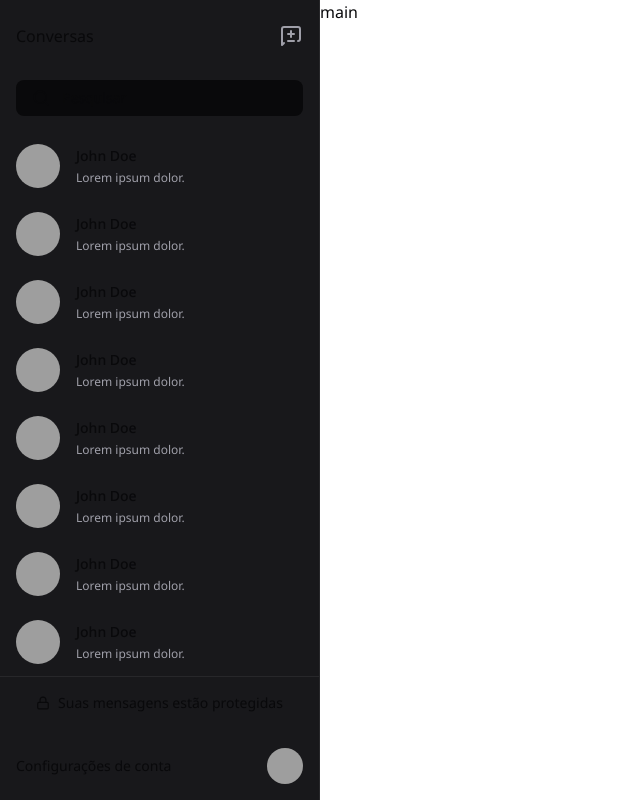
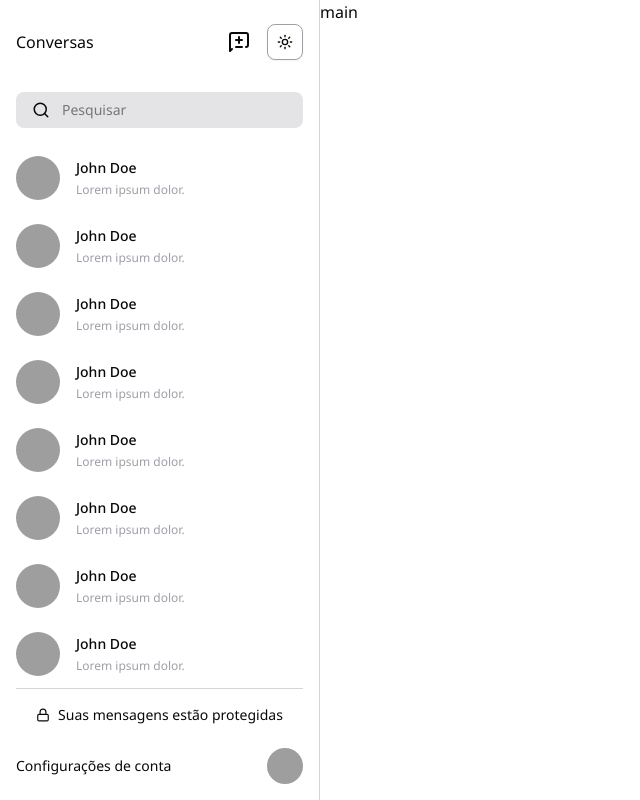
Before and after one commit to GustavoeDev/talkroom-frontend, a Next.js app: page / in a window 1280 px wide. Shown: the whole page, without its empty margins (0-640 px from the left). Built offline with nearby package versions, Linux system fonts and the light colour scheme; no server answers; grey boxes are pictures that could not be loaded.

Commit message:
feat: enhance home page layout with mode toggle and improve dropdown menu options

```diff
--- a/src/app/page.tsx
+++ b/src/app/page.tsx
@@ -1,3 +1,4 @@
+import { ModeToggle } from "@/components/layouts/providers";
 import Chat from "@/components/shared/chat";
 import DropdownMenuComponent from "@/components/shared/dropdown-menu-component";
 import ToolTipHoverComponent from "@/components/shared/tooltip-component";
@@ -6,17 +7,20 @@ import { Lock, MessageSquareDiff, Search } from "lucide-react";
 export default function Home() {
   return (
     <main className="h-screen w-full flex">
-      <aside className="max-w-[25%] w-full bg-zinc-900 border-r border-zinc-800 flex flex-col">
+      <aside className="max-w-[25%] w-full dark:bg-zinc-900 bg-white border-r dark:border-zinc-800 border-zinc-300 flex flex-col">
         <div className="p-4 flex flex-col gap-8">
           <div className="flex items-center justify-between mt-2">
             <ToolTipHoverComponent text="Conversas">
               Conversas
             </ToolTipHoverComponent>
-            <ToolTipHoverComponent text="Nova conversa">
-              <MessageSquareDiff className="text-zinc-400 hover:text-zinc-100 cursor-pointer" />
-            </ToolTipHoverComponent>
+            <div className="flex items-center gap-4">
+              <ToolTipHoverComponent text="Nova conversa">
+                <MessageSquareDiff className="dark:text-zinc-400 dark:hover:text-zinc-100 hover:text-zinc-600 cursor-pointer" />
+              </ToolTipHoverComponent>
+              <ModeToggle />
+            </div>
           </div>
-          <div className="w-full py-2 px-4 bg-zinc-950 flex items-center gap-3 rounded-md text-sm">
+          <div className="w-full py-2 px-4 dark:bg-zinc-950 bg-zinc-200 flex items-center gap-3 rounded-md text-sm">
             <label htmlFor="searchInput" className="cursor-pointer">
               <Search size={18} />
             </label>
@@ -33,7 +37,7 @@ export default function Home() {
           <Chat />
           <Chat />
           <Chat />
-          <div className="border-t border-zinc-800 py-4 flex items-center justify-center gap-2">
+          <div className="border-t dark:border-zinc-800 border-zinc-300 mx-4 py-4 flex items-center justify-center gap-2">
             <Lock size={14} />
             <p className="text-sm">Suas mensagens estão protegidas</p>
           </div>
--- a/src/components/shared/chat.tsx
+++ b/src/components/shared/chat.tsx
@@ -2,7 +2,7 @@ import AvatarComponent from "./avatar-component";
 
 export default function Chat() {
   return (
-    <button className="hover:bg-zinc-800 cursor-pointer py-3 px-4 flex items-center gap-4 w-full">
+    <button className="dark:hover:bg-zinc-800 hover:bg-zinc-100 cursor-pointer py-3 px-4 flex items-center gap-4 w-full">
       <AvatarComponent className="w-11 h-11" />
       <div className="flex flex-col items-start gap-1 w-full">
         <h2 className="text-sm font-medium">John Doe</h2>
--- a/src/components/shared/dropdown-menu-component.tsx
+++ b/src/components/shared/dropdown-menu-component.tsx
@@ -7,6 +7,7 @@ import {
   DropdownMenuTrigger,
 } from "@/components/ui/dropdown-menu";
 import AvatarComponent from "./avatar-component";
+import { LogOut, UserRoundPen } from "lucide-react";
 
 export default function DropdownMenuComponent() {
   return (
@@ -15,12 +16,16 @@ export default function DropdownMenuComponent() {
         <AvatarComponent className="cursor-pointer h-9 w-9" />
       </DropdownMenuTrigger>
       <DropdownMenuContent>
-        <DropdownMenuLabel>My Account</DropdownMenuLabel>
+        <DropdownMenuLabel>Minha conta</DropdownMenuLabel>
         <DropdownMenuSeparator />
-        <DropdownMenuItem>Profile</DropdownMenuItem>
-        <DropdownMenuItem>Billing</DropdownMenuItem>
-        <DropdownMenuItem>Team</DropdownMenuItem>
-        <DropdownMenuItem>Subscription</DropdownMenuItem>
+        <DropdownMenuItem className="cursor-pointer">
+          <UserRoundPen />
+          Editar dados
+        </DropdownMenuItem>
+        <DropdownMenuItem className="cursor-pointer">
+          <LogOut className="text-red-500" />
+          Sair
+        </DropdownMenuItem>
       </DropdownMenuContent>
     </DropdownMenu>
   );
```
